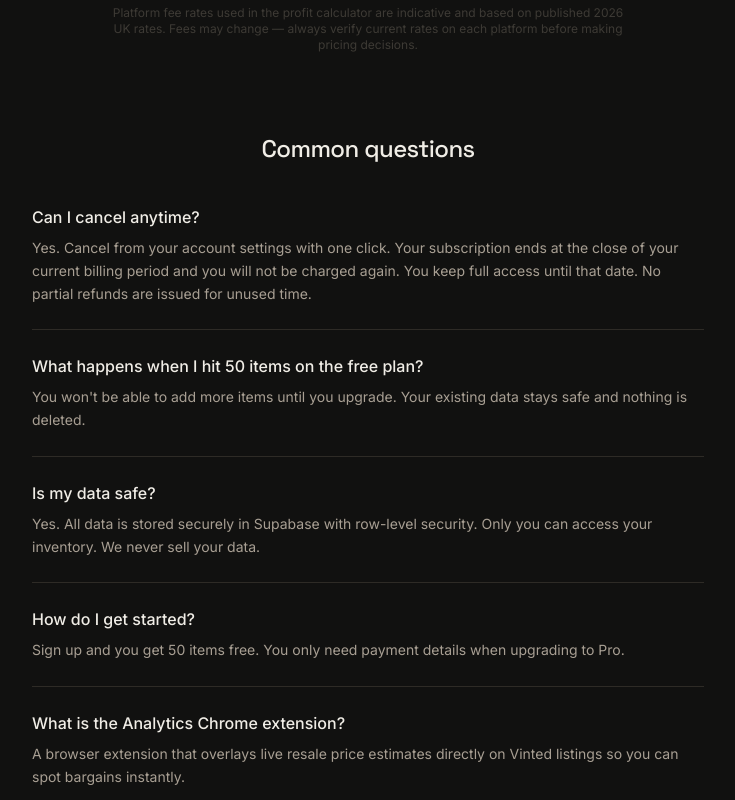
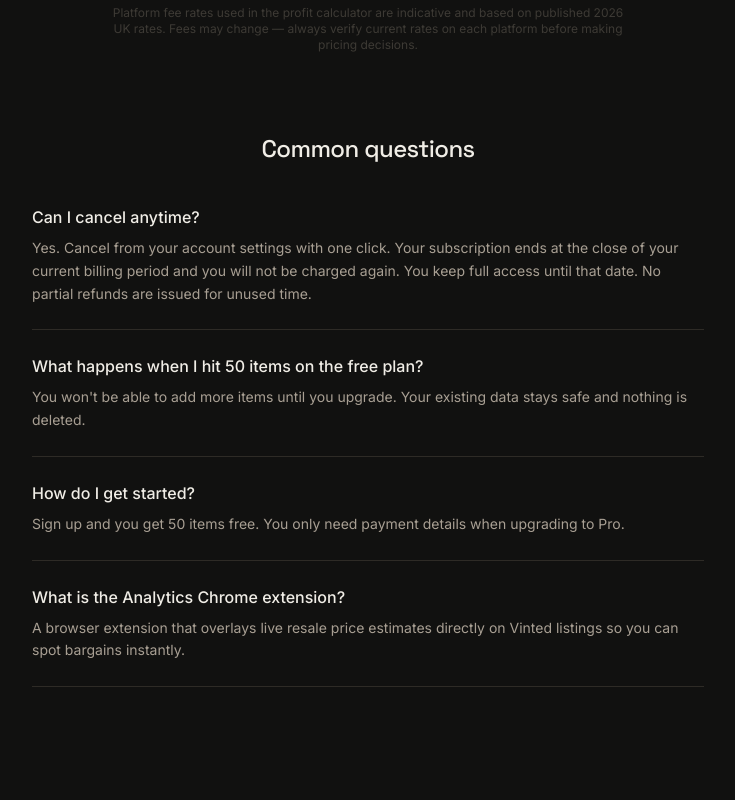
Before and after one commit to mrophir/Reselling-SaaS, a Next.js app: page /pricing in a window 1280 px wide. Shown: the part 1180-1980 px from the top of the page, without its empty margins (272-1007 px from the left). Built offline with nearby package versions, Linux system fonts and the light colour scheme.

Commit message:
Remove 'Is my data safe?' FAQ from pricing page
Co-Authored-By: Claude Sonnet 4.6 <noreply@anthropic.com>

```diff
--- a/app/pricing/page.tsx
+++ b/app/pricing/page.tsx
@@ -143,7 +143,6 @@ export default function PricingPage() {
           {[
             { q: "Can I cancel anytime?", a: "Yes. Cancel from your account settings with one click. Your subscription ends at the close of your current billing period and you will not be charged again. You keep full access until that date. No partial refunds are issued for unused time." },
             { q: "What happens when I hit 50 items on the free plan?", a: "You won't be able to add more items until you upgrade. Your existing data stays safe and nothing is deleted." },
-            { q: "Is my data safe?", a: "Yes. All data is stored securely in Supabase with row-level security. Only you can access your inventory. We never sell your data." },
             { q: "How do I get started?", a: "Sign up and you get 50 items free. You only need payment details when upgrading to Pro." },
             { q: "What is the Analytics Chrome extension?", a: "A browser extension that overlays live resale price estimates directly on Vinted listings so you can spot bargains instantly." },
           ].map(({ q, a }) => (
```
